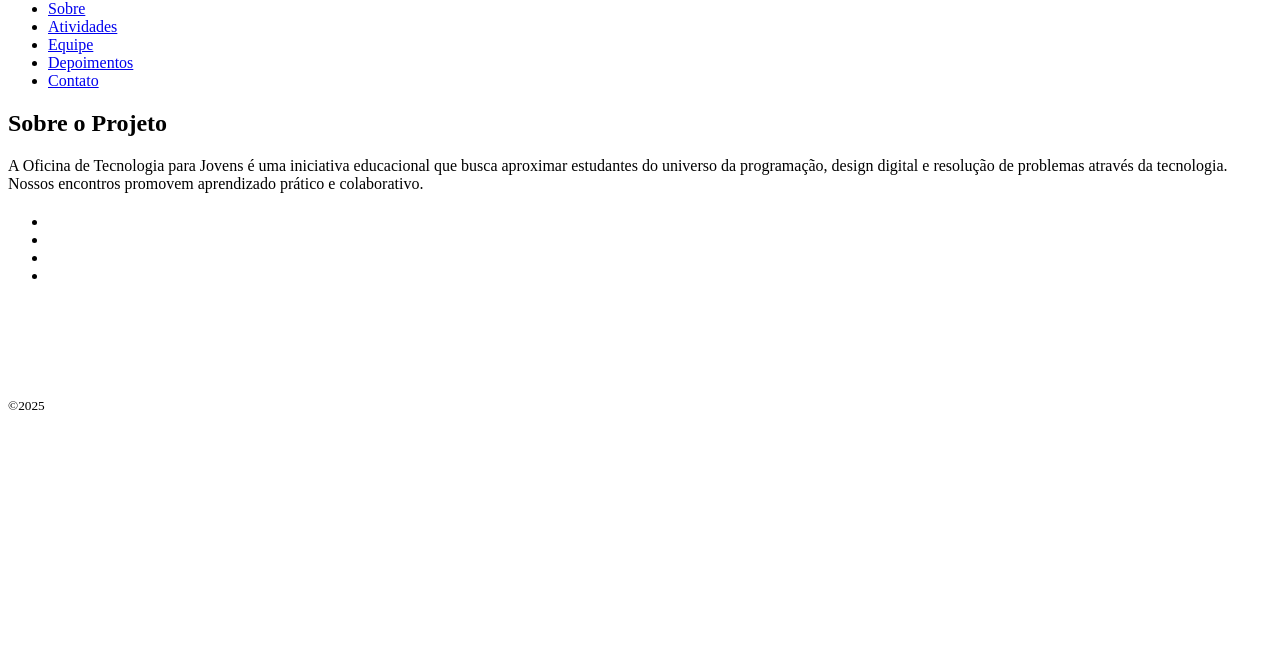
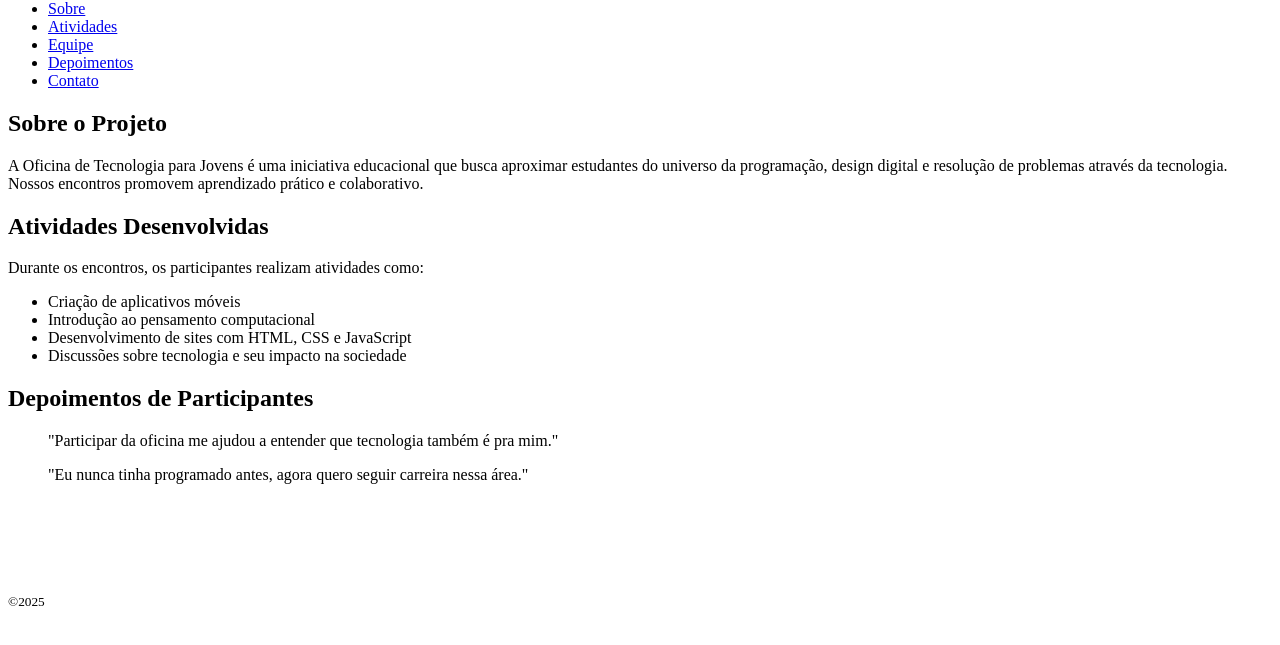
Before and after one commit to IFSPBRA-LPW/tags-semanticas-LauraNizolli, a plain HTML site: page index.html in a window 1280 px wide. Shown: the part 127-772 px from the top of the page. Drawn offline with Linux system fonts and the light colour scheme.

Commit message:
Adiciona as seções de atividades desenvolvidas e depoimentos de participantes

```diff
--- a/index.html
+++ b/index.html
@@ -31,30 +31,30 @@
         </p>
     </section>
     <section>
-        <h2></h2>
         <p>
-
+            <h2>Atividades Desenvolvidas</h2>
+            Durante os encontros, os participantes realizam atividades como:
             <ul>
-                <li></li>
-                <li></li>
-                <li></li>
-                <li></li>
+                <li>Criação de aplicativos móveis</li>
+                <li>Introdução ao pensamento computacional</li>
+                <li>Desenvolvimento de sites com HTML, CSS e JavaScript</li>
+                <li>Discussões sobre tecnologia e seu impacto na sociedade</li>
             </ul>
         </p>
     </section>
     <section>
-        <h2></h2>
         <p>
+            <h2></h2>
 
         </p>
     </section>
     <section>
-        <h2></h2>
+        <h2>Depoimentos de Participantes</h2>
         <blockquote cite="citacoes.txt">
-            <p> </p>
+            <p>"Participar da oficina me ajudou a entender que tecnologia também é pra mim." </p>
         </blockquote>
         <blockquote cite="citacoes.txt">
-            <p> </p>
+            <p>"Eu nunca tinha programado antes, agora quero seguir carreira nessa área." </p>
         </blockquote>
     </section>
     <footer>
```
Also changed, not shown: citacoes.txt.
